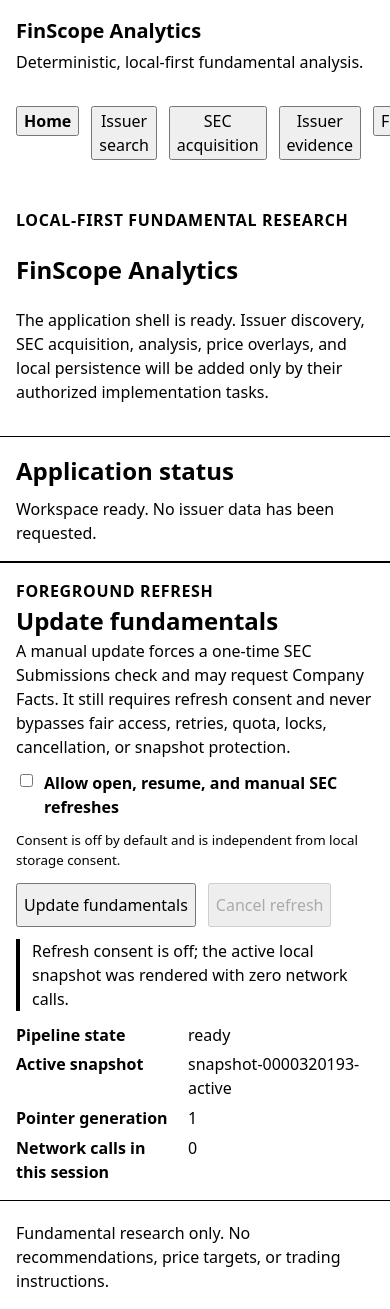
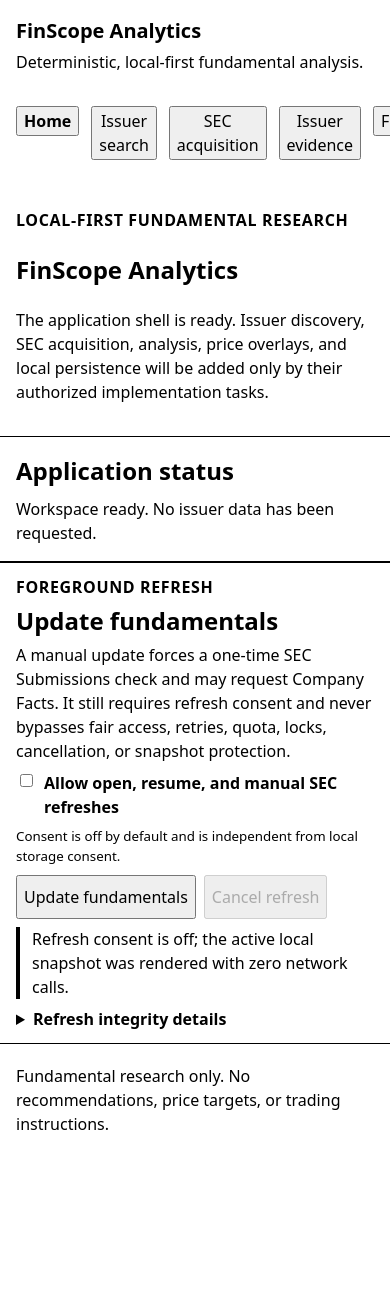
Before and after one commit to Nespeche/finscope-analytics, a Svelte app: page / in a window 390 px wide. Shown: the top 1309 px of the page. After the commit the page ends 1152 px from the top, so only its background shows below. Built offline with nearby package versions, Linux system fonts and the light colour scheme.

Commit message:
fix(b14): compact mobile refresh surface

```diff
--- a/src/app/components/RefreshFundamentals.svelte
+++ b/src/app/components/RefreshFundamentals.svelte
@@ -50,7 +50,7 @@
 </script>
 
 <section class="refresh-control" aria-labelledby="refresh-fundamentals-heading" data-testid="refresh-fundamentals-control">
-  <div>
+  <div class="intro">
     <p class="eyebrow">Foreground refresh</p>
     <h2 id="refresh-fundamentals-heading">Update fundamentals</h2>
     <p id="refresh-force-disclosure">
@@ -110,7 +110,9 @@
     {runtimeSnapshot.statusMessage}
   </p>
 
-  <dl class="runtime-evidence" aria-label="Refresh integrity evidence">
+  <details class="runtime-evidence">
+    <summary>Refresh integrity details</summary>
+    <dl aria-label="Refresh integrity evidence">
       <div>
         <dt>Pipeline state</dt>
         <dd data-testid="refresh-state">{runtimeSnapshot.state}</dd>
@@ -128,14 +130,20 @@
         <dd data-testid="refresh-network-call-count">{runtimeSnapshot.networkCallCount}</dd>
       </div>
     </dl>
+  </details>
 </section>
 
 <style>
   .refresh-control {
     border-block: 1px solid currentColor;
     display: grid;
-    gap: 0.75rem;
-    padding: 1rem;
+    gap: 0.5rem;
+    padding: 0.75rem 1rem;
+  }
+
+  .intro {
+    display: grid;
+    gap: 0.25rem;
   }
 
   h2,
@@ -160,7 +168,7 @@
   .recovery {
     display: flex;
     flex-wrap: wrap;
-    gap: 0.75rem;
+    gap: 0.5rem;
   }
 
   button {
@@ -172,16 +180,23 @@
     padding-inline-start: 0.75rem;
   }
 
-  .runtime-evidence {
-    display: grid;
-    gap: 0.35rem;
-    margin: 0;
+  .runtime-evidence summary {
+    cursor: pointer;
+    font-weight: 700;
   }
 
-  .runtime-evidence div {
-    display: grid;
-    grid-template-columns: minmax(10rem, 0.5fr) 1fr;
-    gap: 0.75rem;
+  .runtime-evidence dl {
+    display: flex;
+    flex-wrap: wrap;
+    gap: 0.35rem 1rem;
+    margin-block: 0.5rem 0;
+  }
+
+  .runtime-evidence dl div {
+    display: flex;
+    flex: 1 1 12rem;
+    gap: 0.35rem;
+    min-inline-size: 0;
   }
 
   dt {
```
Lines whose indentation alone changed are shown as unchanged.
